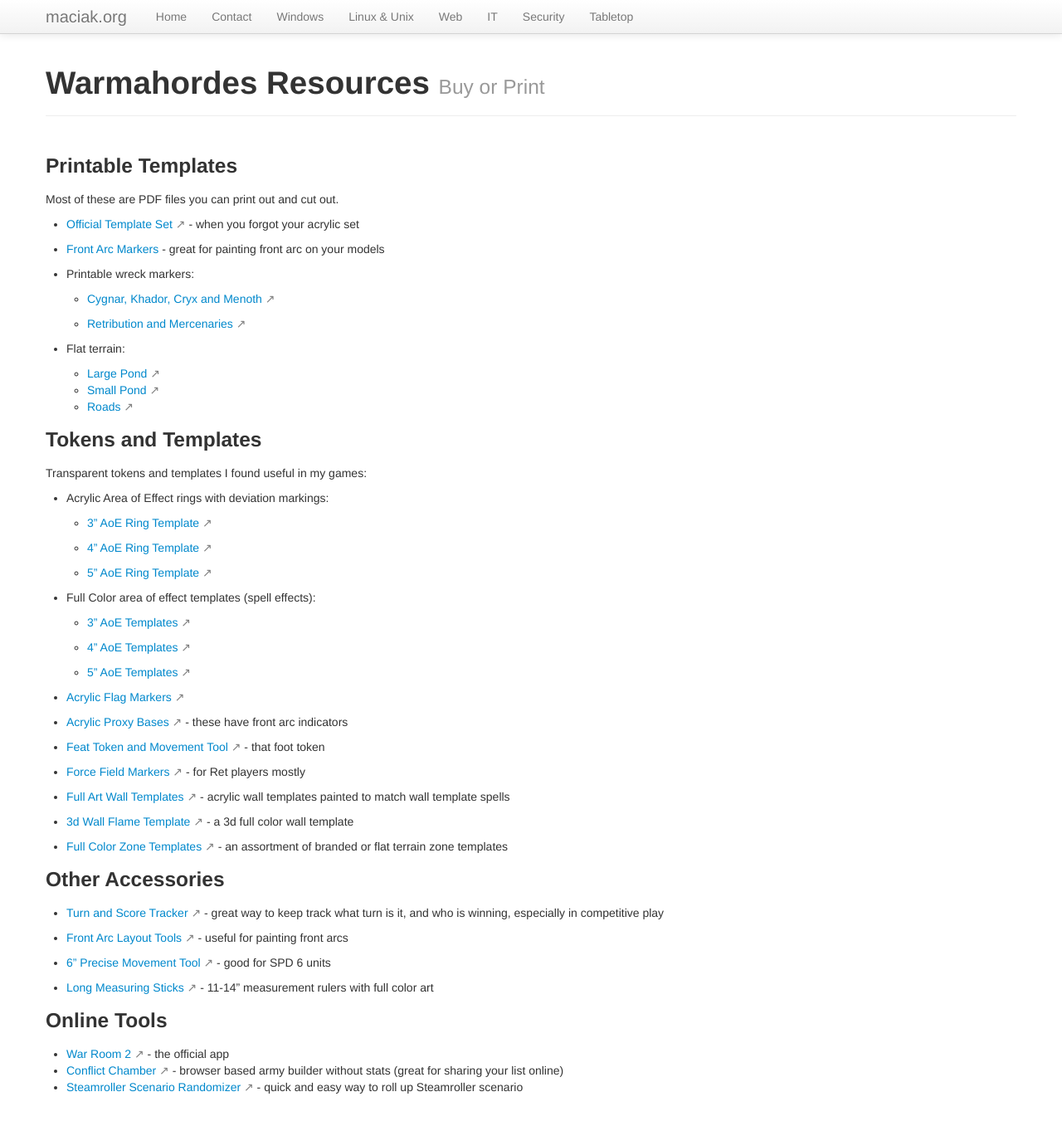
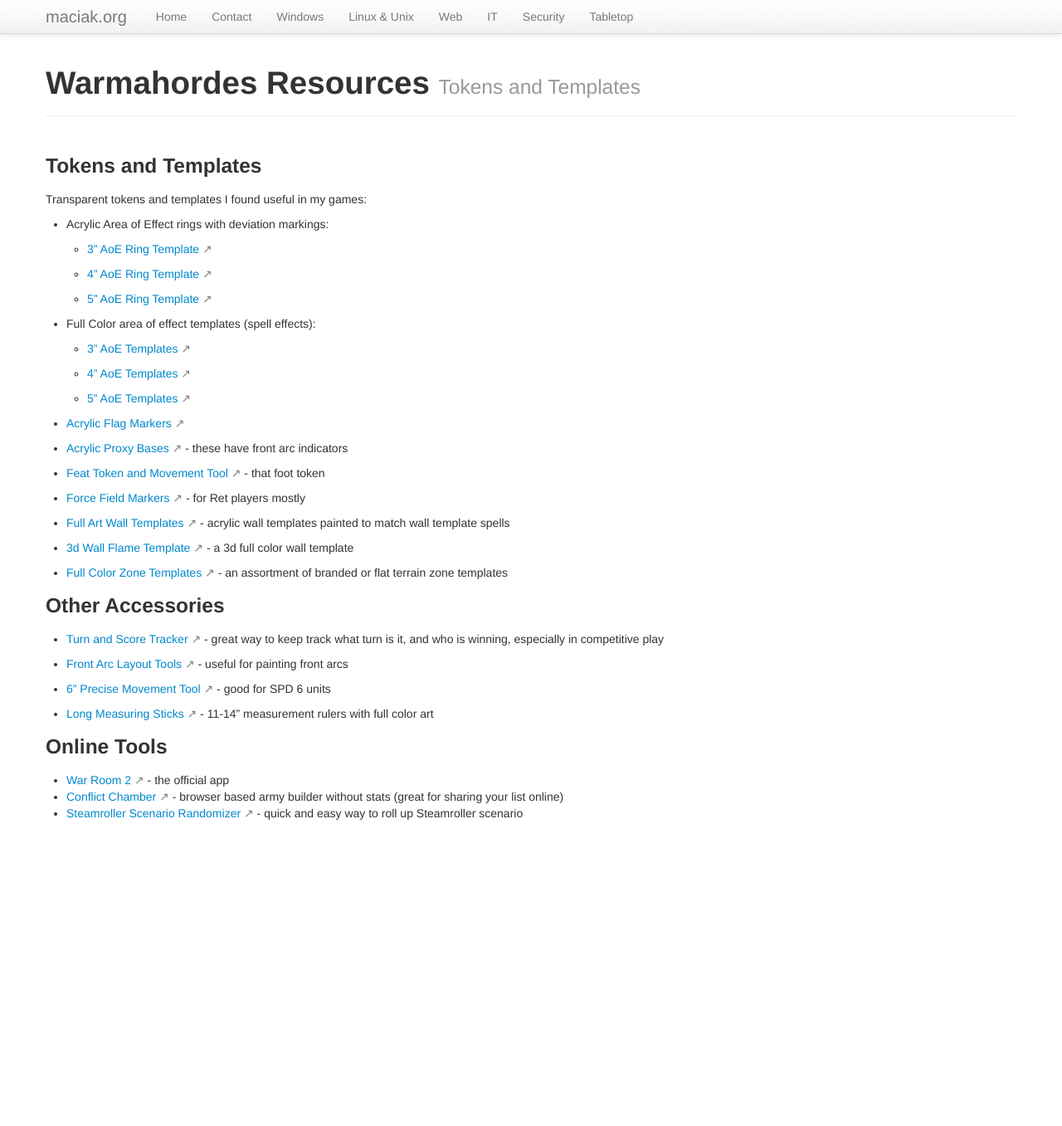
Before and after one commit to maciakl/maciak.org, a Jekyll site: the page built from _tabletop/warmahordes.md, in a window 1280 px wide and 1370 px high. Shown: the top 1357 px of the window at 83% size. Built offline with Jekyll 4.4.1, drawn with Linux system fonts in a browser that asks for light colours.

Commit message:
Warmahordes

```diff
--- a/_tabletop/warmahordes.md
+++ b/_tabletop/warmahordes.md
@@ -1,30 +1,9 @@
 ---
 layout: wide
 title: Warmahordes Resources
-subtitle: Buy or Print
-description: useful tokens and templates you can buy or print
+subtitle: Tokens and Templates
+description: useful tokens, templates and accessories you can buy
 ---
-
-<h3>Printable Templates</h3>
-
-Most of these are PDF files you can print out and cut out.
-
-- [Official Template Set](https://app.box.com/s/teqxklzf3ba0brc60gm5lzosnc9z4icc) - when you forgot your acrylic set
-
-- [Front Arc Markers](/doc/frontarc.pdf) - great for painting front arc on your models
-
-- Printable wreck markers:
-
-  - [Cygnar, Khador, Cryx and Menoth](https://app.box.com/s/k76gut1vb3yf7v0ihzgd22kbaz6avaaq)
-
-  - [Retribution and Mercenaries](https://app.box.com/s/zbltyzjg9n1kdxoe1ktkhzhoz3q46npq)
-
-- Flat terrain:
-
-  - [Large Pond](https://app.box.com/s/ohc18iligiehossz0ik2vppthehnfk5i)
-  - [Small Pond](https://app.box.com/s/t65f01oo7rmvld3wz4y5kwes4alg61mx)
-  - [Roads](https://app.box.com/s/rbgqvbltu9cvoqp5uehtif9clx1iq6ff)
-
 
 <h3>Tokens and Templates</h3>
 
```
Also changed, not shown: _tabletop/warmahordesprintable.md (added, +30 -0 lines).
